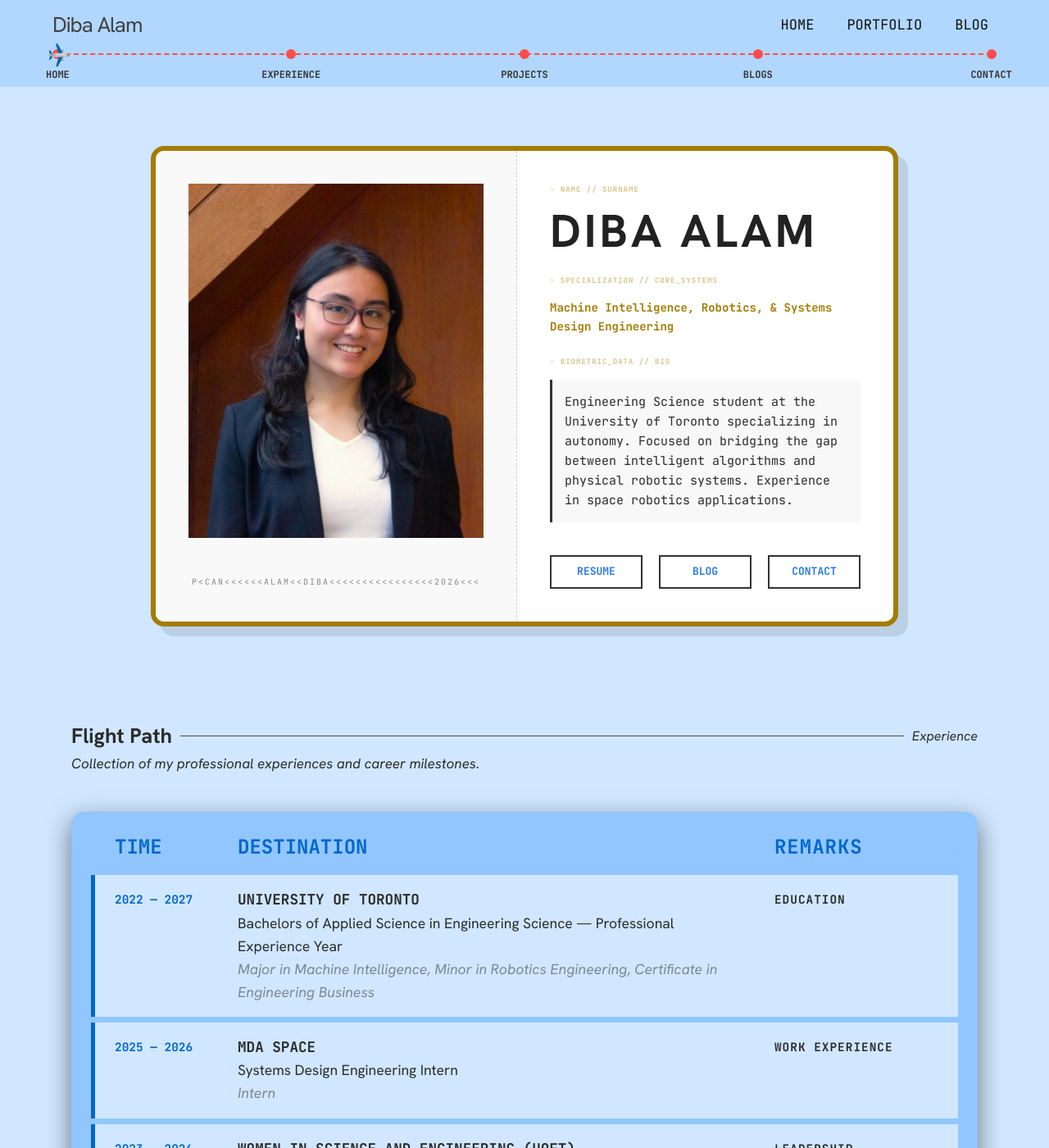
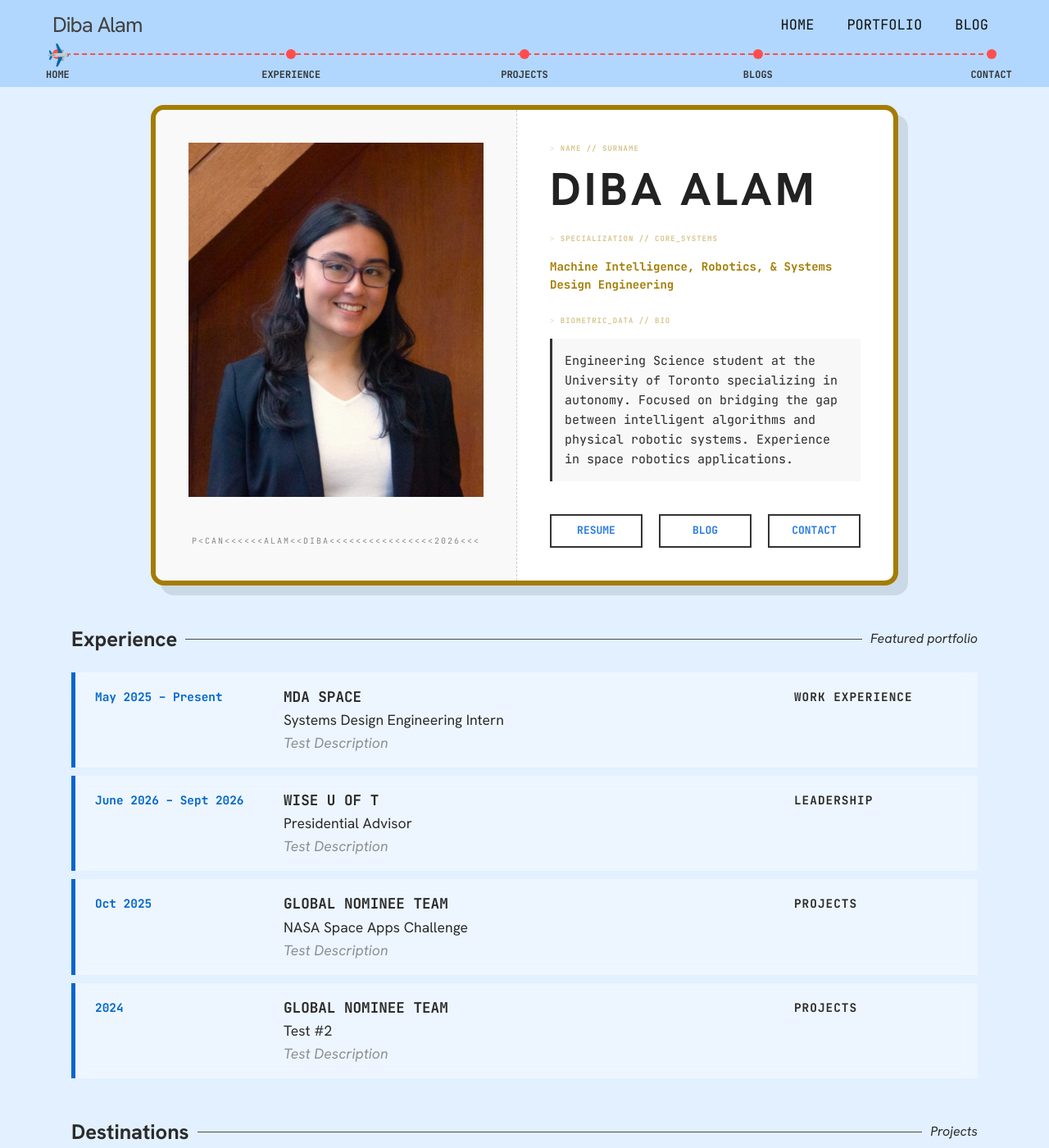
Before and after one commit to dibaalam/dibaalam.github.io, a Jekyll site: the page built from index.md, in a window 1280 px wide and 1400 px high. Shown: the whole window at 82% size. Built offline with Jekyll 4.4.1, drawn with Linux system fonts in a browser that asks for light colours; some of the changed text lies outside the part shown.

Commit message:
refactor: update home page experience and formatting - Remove old solari board background, replace with plain experience - Combine yaml into only timeline file, add featured boolean tag - Adjust margins and formatting for headers - Changed background colour - Added back footer temporarily

```diff
--- a/_sass/_custom.scss
+++ b/_sass/_custom.scss
@@ -111,7 +111,7 @@ h1, h2, h3 {
 // PAGES ---------------------------------------------------------------------------------
 
 body.sky-theme {
-  background-color: #d0e7ff !important;
+  background-color: #e2f0ff !important;
   margin: 0;
   padding: 0;
   overflow-x: hidden;
@@ -124,15 +124,17 @@ body.sky-theme {
   box-sizing: border-box;
 
   position: relative;
-  padding: 3% 2%;
+  padding: 0 2% 3% 2%;
   justify-content: flex-start;
 
   display: flex;
   flex-direction: column;
-  background-color: #d0e7ff;
+  background-color: #e2f0ff;
 }
 
 #hero {
+  padding-top: 0px; // Offset for the fixed header
+  padding-bottom: 0px;
   box-sizing: border-box;
   @media (max-width: 900px) {
     padding-left: 6%;
--- a/_sass/_departures.scss
+++ b/_sass/_departures.scss
@@ -11,19 +11,9 @@
   --row-bg: rgba(0, 0, 0, 0.3); /* Dark mode row */
 }
 
-.board-container {
+.departure-board {
+  margin-top: 20px;
   width: 100%;
-  box-sizing: border-box;
-  margin-top: 30px;
-  padding: 1.5rem;      /* Internal padding so the rows don't touch the blue edges */
-  background: #92c6ff;
-  border-radius: 15px;  /* Smooths out the "card" look */
-  box-shadow: 0 10px 30px rgba(0, 0, 0, 0.5); /* Adds depth */
-  overflow: hidden;     /* Ensures rows don't bleed out of the rounded corners */
-}
-
-.departure-board {
-  width: 100%;            /* Occupies most of the container width */    /* Prevents it from getting absurdly wide on ultrawide monitors */
   display: flex;
   flex-direction: column;
 }
@@ -32,8 +22,8 @@
   display: flex;
   align-items: top;
   padding: 1rem 1.5rem;
-  margin-bottom: 7px;
-  background: #d0e7ff;
+  margin-bottom: 10px;
+  background: rgba(255, 255, 255, 0.4);
   backdrop-filter: blur(8px);
   border-left: 5px solid var(--board-accent);
   gap: 30px; // Space between columns
@@ -65,7 +55,7 @@
 
 /* 1. Time Column: Fixed width so dates don't jump around */
 .time-col {
-  flex: 0 0 120px; // these three mean "don't grow, don't shrink, always 110px wide"
+  flex: 0 0 200px; // these three mean "don't grow, don't shrink, always 200px wide"
   font-family: 'JetBrains Mono', monospace;
   font-size: 0.9rem;
   font-weight: 800;
@@ -140,10 +130,6 @@
     .remarks-col {
       display: none; // Hide the remarks
     }
-
-    .board-container{
-      display: contents;
-    }
 }
 
 
--- a/_sass/_passport.scss
+++ b/_sass/_passport.scss
@@ -3,7 +3,7 @@
 .passport-card {
   width: 95%;
   max-width: 900px;
-  margin: 40px auto;
+  margin: 28px auto 45px;
   background-color: #fff;
   border: 6px solid #a47c03;
   border-radius: 16px;
--- a/index.md
+++ b/index.md
@@ -96,33 +96,25 @@ destinations:
   <section class="home-section" id="flight-path">
     <div class="home-header-container">
       <div class="header-wrapper">
-        <h1 class="header-title">Flight Path</h1>
+        <h1 class="header-title">Experience</h1>
           <div class="header-line"></div>
-        <span class="header-caption">Experience</span>
+        <span class="header-caption">Featured portfolio</span>
       </div>
     </div>
-    <div class="description-text-box">
-      <p>Collection of my professional experiences and career milestones.</p>
-    </div>
-    <div class="board-container">
-      <div class="departure-board">
-        <div class="board-header">
-          <div class="time-col">TIME</div>
-          <div class="destination-col">DESTINATION</div>
-          <div class="remarks-col">REMARKS</div>
-        </div>
-        {% for flight in site.data.experiences %}
-        <div class="flight-row">
-          <div class="time-col">{{ flight.time }}</div>
-          <div class="destination-col">
-            <div class="company">{{ flight.destination }}</div>
-            <div class="role">{{ flight.title }}</div>
-            <div class="description">{{ flight.description }}</div>
+    <div class="departure-board">
+      {% for entry in site.data.timeline %}
+        {% if entry.featured == true %}
+          <div class="flight-row">
+            <div class="time-col">{{ entry.date_range }}</div>
+            <div class="destination-col">
+              <div class="company">{{ entry.company }}</div>
+              <div class="role">{{ entry.title }}</div>
+              <div class="description">{{ entry.description }}</div>
+            </div>
+            <div class="remarks-col">{{ entry.category }}</div>
           </div>
-          <div class="remarks-col">{{ flight.remarks }}</div>
-        </div>
-        {% endfor %}
-      </div>
+        {% endif %}
+      {% endfor %}
     </div>
   </section>
 </div>
@@ -135,9 +127,6 @@ destinations:
           <div class="header-line"></div>
         <span class="header-caption">Projects</span>
       </div>
-    </div>
-    <div class="description-text-box">
-      <p>Technical deep dives into autonomous systems and robotics engineering.</p>
     </div>
     <div class="airport-terminal">
       <div class="cargo-bay entry"></div>
@@ -237,13 +226,8 @@ destinations:
     </div>
 
     <div class="contact-terminal-area">
-      <p>Establish connection at the arrivals terminal.</p>
+      <p></p>
     </div>
-
-    <footer class="minimal-footer">
-      <div class="footer-left">My Name 2026</div>
-      <div class="footer-right">LinkedIn / GitHub</div>
-    </footer>
   </section>
 </div>
 
```
Also changed, not shown: other parts of index.md (+1 -1 lines), _data/experiences.yml (deleted, +0 -20 lines), _data/timeline.yml (+11 -1 lines).
